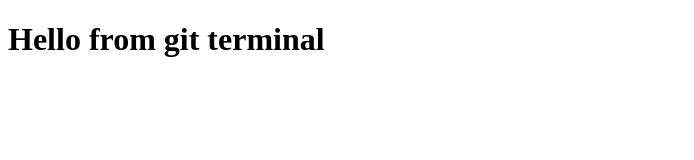
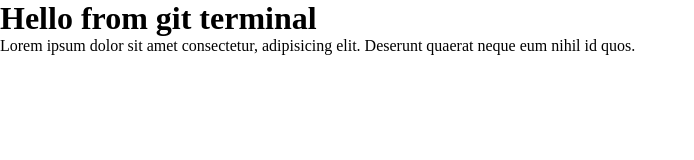
Before and after one commit to doniyor17/25-dars-59, a plain HTML site: page index.html in a window 1280 px wide. Shown: the whole page, without its empty margins (0-694 px from the left). Drawn offline with Linux system fonts and the light colour scheme.

Commit message:
Added new css file

```diff
--- a/index.html
+++ b/index.html
@@ -5,8 +5,13 @@
 		<meta http-equiv="X-UA-Compatible" content="IE=edge" />
 		<meta name="viewport" content="width=device-width, initial-scale=1.0" />
 		<title>25-dars</title>
+		<link rel="stylesheet" href="styles.css" />
 	</head>
 	<body>
 		<h1>Hello from git terminal</h1>
+		<p>
+			Lorem ipsum dolor sit amet consectetur, adipisicing elit. Deserunt
+			quaerat neque eum nihil id quos.
+		</p>
 	</body>
 </html>
--- /dev/null
+++ b/styles.css
@@ -0,0 +1,5 @@
+* {
+	margin: 0;
+	padding: 0;
+	box-sizing: border-box;
+}
```
